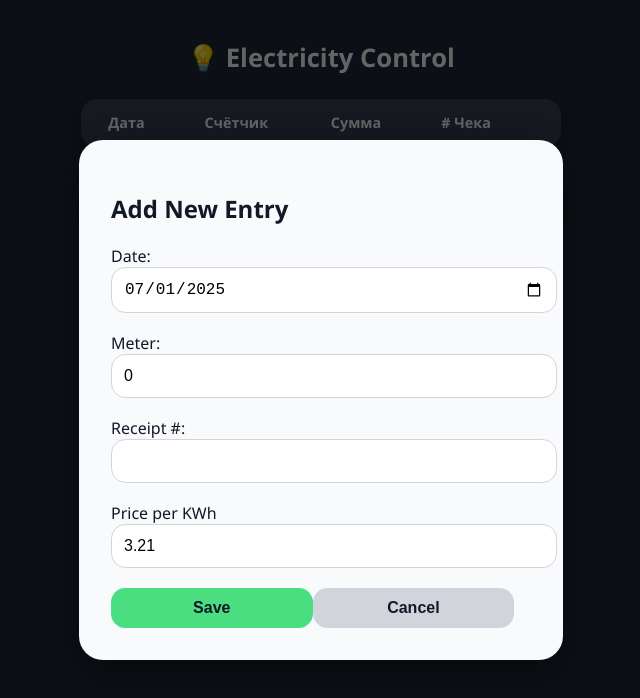
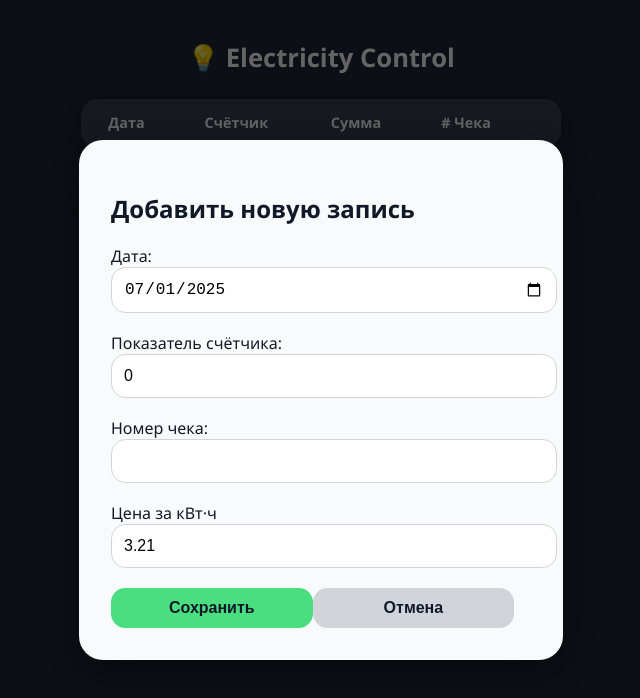
Before and after one commit to rizo0103/electro-control, a React (Vite) app: page / in a window 1280 px wide. Both pictures are taken after a click on the button "+ Добавить запись". Shown: the top 698 px of the page, without its empty margins (319-959 px from the left). Built offline with nearby package versions, Linux system fonts and the light colour scheme.

Commit message:
translated entry modal to russian

```diff
--- a/src/components/AddEntryModal.jsx
+++ b/src/components/AddEntryModal.jsx
@@ -34,21 +34,21 @@ export default function AddEntryModal({ onClose, onSave, lastMeter }) {
     return (
         <div className="modal-overlay">
             <div className="modal-box">
-                <h2>Add New Entry</h2>
+                <h2>Добавить новую запись</h2>
                 <div>
-                    <label>Date: </label>
+                    <label>Дата: </label>
                     <input type="date" value={date} onChange={e => setDate(e.target.value)} />
                 </div>
                 <div>
-                    <label>Meter: </label>
+                    <label>Показатель счётчика: </label>
                     <input type="number" value={meter} onChange={e => setMeter(parseInt(e.target.value))} />
                 </div>
                 <div>
-                    <label>Receipt #: </label>
+                    <label>Номер чека: </label>
                     <input type="text" value={receiptNumber} onChange={e => setReceiptNumber(e.target.value)} />
                 </div>
                 <div>
-                    <label> Price per KWh </label>
+                    <label> Цена за кВт·ч </label>
                     <input type="number" value={pricePerKWh} onChange={(e) => setPricePerKWh(parseFloat(e.target.value))} step="0.01" />
                 </div>
                 {/* <div>
@@ -56,10 +56,10 @@ export default function AddEntryModal({ onClose, onSave, lastMeter }) {
                 <input type="file" accept="image/*" onChange={handleFileChange} />
                 </div> */}
                 <button className="save-btn" onClick={handleSave}>
-                    Save
+                    Сохранить
                 </button>
                 <button className="cancel-btn" onClick={onClose}>
-                    Cancel
+                    Отмена
                 </button>
             </div>
         </div>
```
